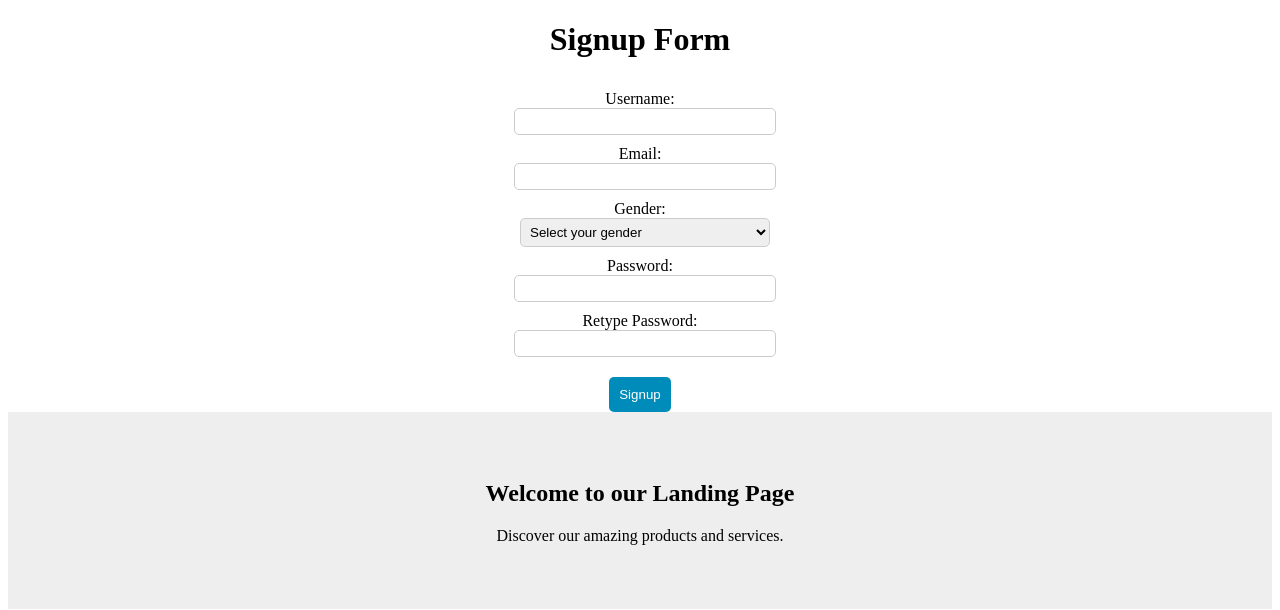
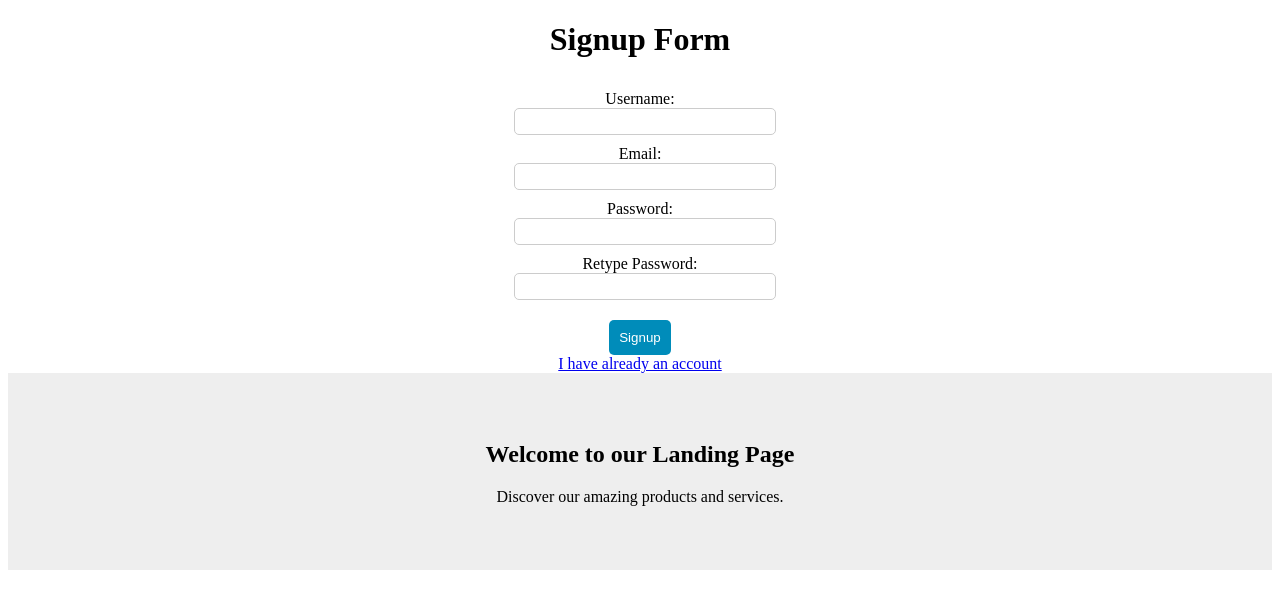
Before and after one commit to tanvirmahmud66/Authentication_django, a Django app: page /home/signup/ in a window 1280 px wide. Shown: the part 90-700 px from the top of the page. Run offline with Django 4.2, Linux system fonts and the light colour scheme.

Commit message:
authentications system with django

```diff
--- a/authentication/main/static/signin/signin.css
+++ b/authentication/main/static/signin/signin.css
@@ -12,7 +12,7 @@ h1 {
     margin-top: 10px;
   }
 
-  input[type="email"],
+  input[type="text"],
   input[type="password"] {
     padding: 5px;
     margin-left: 10px;
--- a/authentication/main/templates/signin/signin.html
+++ b/authentication/main/templates/signin/signin.html
@@ -8,8 +8,8 @@
 <h1>Signin Form</h1>
 <form action="" method="POST">
   {%csrf_token%}
-  <label for="email">Email:</label>
-  <input type="email" id="email" name="email" required>
+  <label for="username">Username:</label>
+  <input type="text" id="username" name="username" required>
 
   <label for="password">Password:</label>
   <input type="password" id="password" name="password" required>
--- a/authentication/main/templates/signup/signup.html
+++ b/authentication/main/templates/signup/signup.html
@@ -14,13 +14,6 @@
     <label for="email">Email:</label>
     <input type="email" id="email" name="email" required>
 
-    <label for="gender">Gender:</label>
-    <select id="gender" name="gender" required>
-      <option value="">Select your gender</option>
-      <option value="male">Male</option>
-      <option value="female">Female</option>
-      <option value="other">Other</option>
-    </select>
 
     <label for="password">Password:</label>
     <input type="password" id="password" name="password" required>
@@ -29,5 +22,6 @@
     <input type="password" id="retype_password" name="retype_password" required>
 
     <input type="submit" value="Signup">
+    <a href="{%url 'signin'%}">I have already an account</a>
   </form>
 {%endblock section%}
--- a/authentication/main/views.py
+++ b/authentication/main/views.py
@@ -1,7 +1,6 @@
-from django.shortcuts import render
-from django.http import HttpResponseRedirect, HttpResponse
-from django.urls import reverse
-
+from django.shortcuts import render, redirect
+from django.contrib.auth.models import User
+from django.contrib.auth import authenticate, login
 # Create your views here.
 
 
@@ -13,21 +12,23 @@ def sing_up(request):
     if request.method == "POST":
         username = request.POST["username"]
         email = request.POST["email"]
-        gender = request.POST["gender"]
         password = request.POST["password"]
         repassword = request.POST["retype_password"]
-        print(username, email, gender, password, repassword)
+        if password == repassword:
+            new_user = User.objects.create_user(username, email, password)
+            new_user.save()
+            return redirect('signin')
     return render(request, 'signup/signup.html')
 
 
 def log_in(request):
     if request.method == "POST":
-        email = request.POST["email"]
+        username = request.POST["username"]
         password = request.POST["password"]
-        print(email, password)
-
+        user = authenticate(request, username=username, password=password)
+        if user is not None:
+            login(request, user)
+            return render(request, 'Home/profile.html')
+        else:
+            return render(request, 'signin/signin.html')
     return render(request, 'signin/signin.html')
-
-
-# def home(reqeust):
-#     pass
```
Also changed, not shown: authentication/main/templates/Home/profile.html (added, +12 -0 lines), authentication/db.sqlite3, authentication/main/migrations/0002_delete_registrationdata.py (added).
